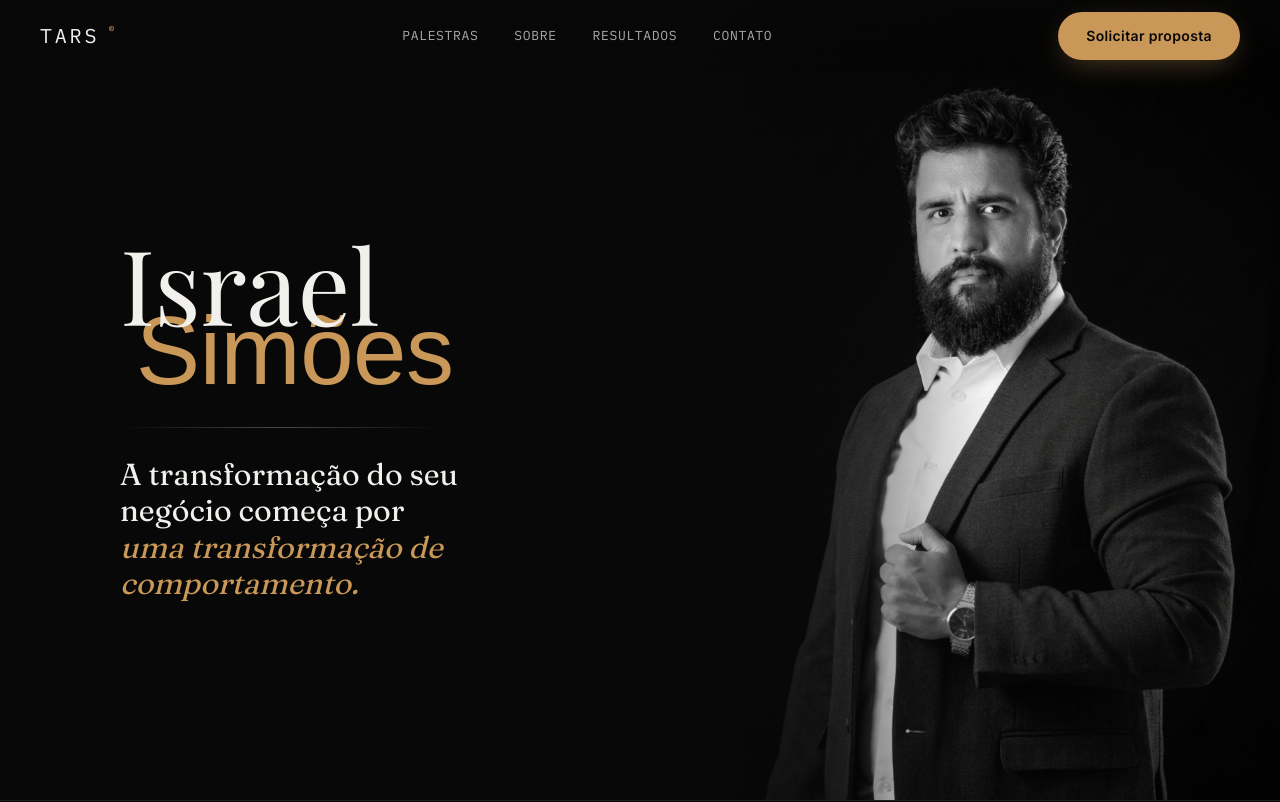
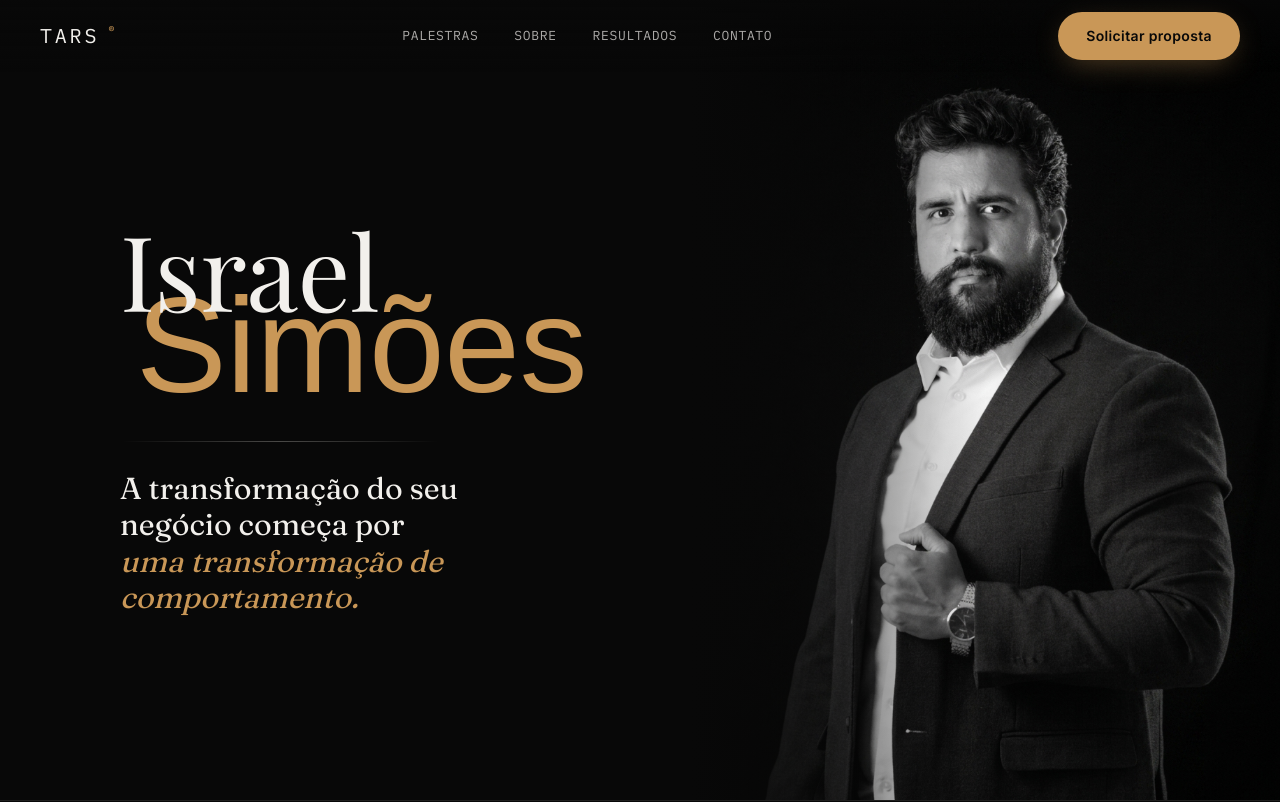
Before and after one commit to oisraelsimoes/website, a Next.js app: page / in a window 1280 px wide. Shown: the top 802 px of the page. Built offline with nearby package versions, Linux system fonts and the light colour scheme; a web font is replaced by a local one.

Commit message:
Aumentar Simões em tamanho

```diff
--- a/components/Hero.js
+++ b/components/Hero.js
@@ -9,7 +9,7 @@
             <span className="relative z-10 block font-playfair font-normal leading-[0.95] text-ivory text-[3.6rem] sm:text-8xl lg:text-[6.5rem]">
               Israel
             </span>
-            <span className="relative z-0 -mt-3 block pl-2 font-signature font-normal leading-none text-accent text-[3.3rem] sm:-mt-6 sm:pl-4 sm:text-7xl lg:-mt-8 lg:text-[6rem]">
+            <span className="relative z-0 -mt-4 block pl-2 font-signature font-normal leading-none text-accent text-[4.6rem] sm:-mt-8 sm:pl-4 sm:text-9xl lg:-mt-11 lg:text-[8.5rem]">
               Simões
             </span>
           </h1>
```
